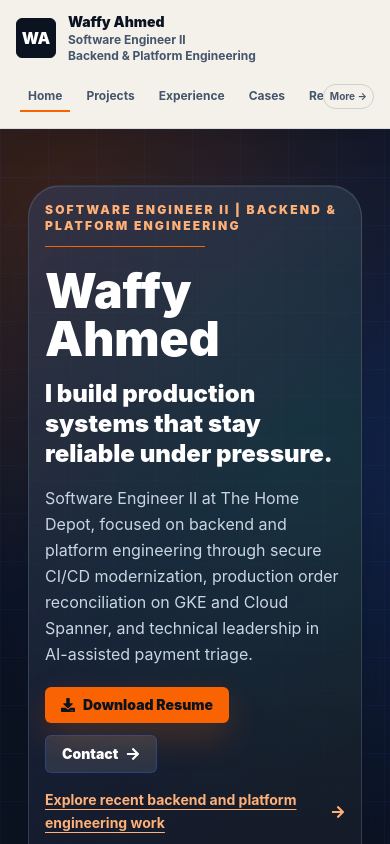
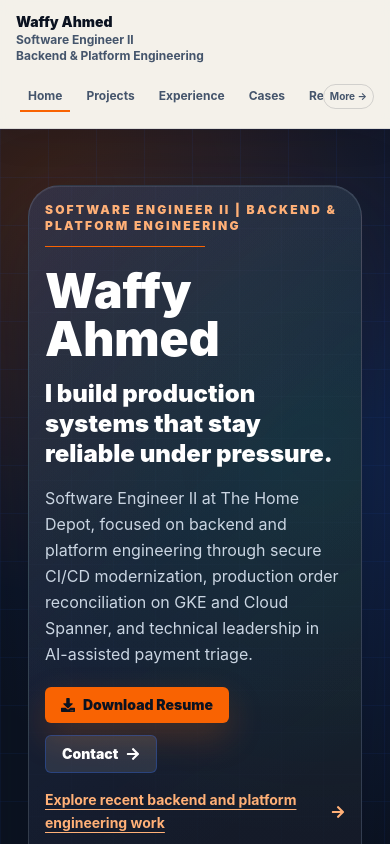
Before and after one commit to waffy1901/personalWebsite, a React (Vite) app in the folder main/: page / in a window 390 px wide. Shown: the top 844 px of the page. Built offline with nearby package versions, Linux system fonts and the light colour scheme; no server answers.

Commit message:
Keep the mobile header compact with enlarged text

```diff
--- a/main/src/components/Navbar.jsx
+++ b/main/src/components/Navbar.jsx
@@ -83,7 +83,7 @@ function Navbar() {
           to="/"
           className="group inline-flex min-w-0 items-center gap-3 text-[#0B1220] focus:outline-hidden focus:ring-2 focus:ring-[#2563EB] focus:ring-offset-2"
         >
-          <span className="flex min-h-10 min-w-10 shrink-0 items-center justify-center rounded-md border border-[#0B1220] bg-[#0B1220] px-1 py-1 font-black text-white transition group-hover:border-[#F96302] group-hover:bg-[#F96302] group-hover:text-[#0B1220]">
+          <span className="hidden min-h-10 min-w-10 shrink-0 items-center justify-center rounded-md border border-[#0B1220] bg-[#0B1220] px-1 py-1 font-black text-white transition group-hover:border-[#F96302] group-hover:bg-[#F96302] group-hover:text-[#0B1220] sm:flex">
             WA
           </span>
           <span className="min-w-0 break-words leading-tight">
```
Also changed, not shown: 1 other file (tests, documents, lock files or other folders).
